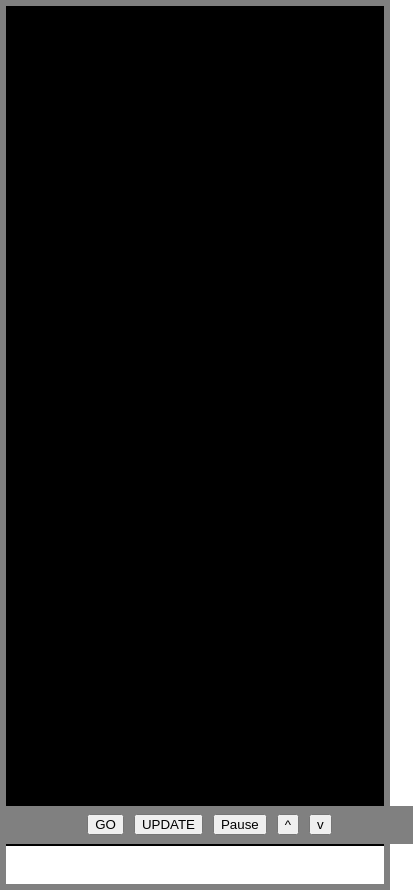
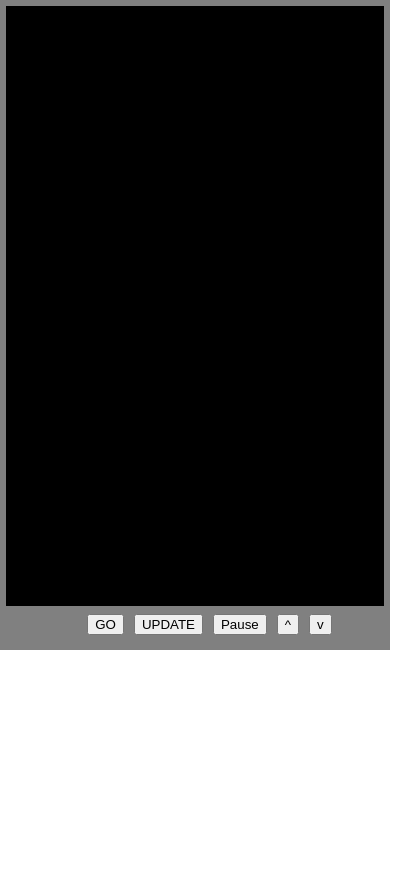
Before and after one commit to Zach-Smith1/gameOfLife, a React (Create React App) app: page / in a window 390 px wide. Shown: the whole page, 413 px wide, since content can reach past the window. After the commit the page ends 844 px from the top, so only its background shows below. Built offline with nearby package versions, Linux system fonts and the light colour scheme.

Commit message:
mobile formatting

```diff
--- a/public/styles.css
+++ b/public/styles.css
@@ -41,7 +41,9 @@
     overflow: hidden; /* Prevents scrolling */
  }
  body {
+  height: 100%;
   margin: 0;
+  overflow: hidden; /* Prevents scrolling */
  }
  button {
   margin-left: 5px;
@@ -67,8 +69,9 @@
   border-style: solid;
 }
 
-/* @media screen and (max-width: 1000px) {
+@media screen and (max-width: 1000px) {
   .grid {
+    /* display: unset; */
     touch-action: none
   }
-} */
+}
--- a/src/Life.js
+++ b/src/Life.js
@@ -17,8 +17,9 @@ const Life = () => {
       let windowWidth = window.innerWidth;
       let boxSize = Math.max(screenWidth, screenHeight) * 0.005; // Each box is 1% of the screen width
       if (screenWidth < 900 || screenHeight < 900) boxSize *= 2; // box's bigger on mobile
-      const newBoxCount = Math.floor(windowWidth / boxSize);
-      const newRowCount = Math.floor(windowHeight / boxSize);
+      const newBoxCount = Math.floor(Math.min(windowWidth, screenWidth) / boxSize);
+      const newRowCount = Math.floor(Math.min(windowHeight, screenHeight) / boxSize);
+      console.log(screenHeight, windowHeight)
       setBoxSize(boxSize);
       setBoxCount(newBoxCount);
       setRowCount(newRowCount);
@@ -124,19 +125,15 @@ const Life = () => {
 
   // Touch event handlers
   const handleTouchStart = () => {
-    console.log('touchstart')
     setIsMouseDown(true);
   };
 
   const handleTouchEnd = () => {
-    console.log('touchend')
     setIsMouseDown(false);
   };
 
   const handleTouchMove = (event, rowIndex, colIndex) => {
-    console.log(event)
-
-        // Get the first touch point
+    // Get the first touch point
     const touch = event.touches[0];
     // Get the touch coordinates relative to the viewport
     let x = touch.clientX;
```
